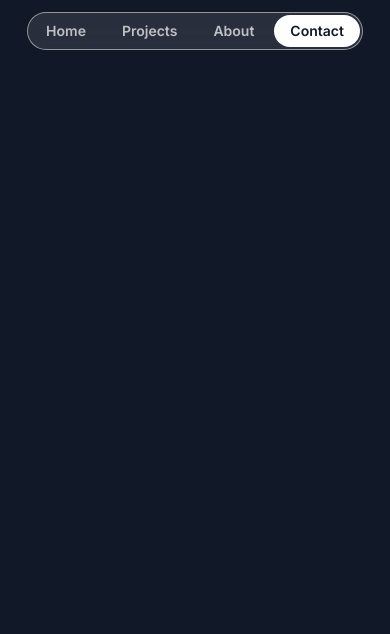
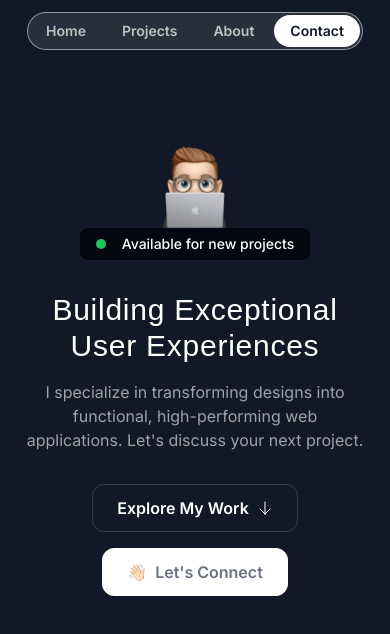
Before and after one commit to janjaw007/Portfolio_Chayanit, a Next.js app: page / in a window 390 px wide. Shown: the top 634 px of the page. Built offline with nearby package versions, Linux system fonts and the light colour scheme; a web font is replaced by a local one.

Commit message:
start Hero section and finish mobile section

```diff
--- a/src/app/page.tsx
+++ b/src/app/page.tsx
@@ -1,9 +1,10 @@
 import { Header } from "@/sections/Header";
-
+import { HeroSection } from "@/sections/Hero";
 export default function Home() {
   return (
     <div>
       <Header />
+      <HeroSection />
     </div>
   );
 }
--- a/src/sections/Header.tsx
+++ b/src/sections/Header.tsx
@@ -1,6 +1,6 @@
 export const Header = () => {
   return (
-    <div className=" flex justify-center items-center relative top-3">
+    <div className=" flex justify-center items-center fixed top-3 w-full">
       <nav className="flex gap-1 p-0.5 border border-white/50 rounded-full bg-white/10 backdrop-blur">
         <a href="#" className="nav-item">
           Home
--- a/src/sections/Hero.tsx
+++ b/src/sections/Hero.tsx
@@ -1,3 +1,49 @@
+import memojiImage from "@/assets/images/memoji-computer.png";
+import Image from "next/image";
+import ArrowDown from "@/assets/icons/arrow-down.svg";
+
 export const HeroSection = () => {
-  return <div>Hero Section</div>;
+  return (
+    <div className="py-32">
+      <div className="container">
+        <div className="flex flex-col items-center">
+          <Image
+            src={memojiImage}
+            className="size-[100px]"
+            alt="Person peeking from behind"
+          />
+          <div className="bg-gray-950 border-gray-800 px-4 py-1.5 inline-flex items-center gap-4 rounded-lg">
+            <div className="bg-green-500 rounded-full size-2.5"></div>
+            <div className="text-sm font-medium">
+              Available for new projects
+            </div>
+          </div>
+        </div>
+
+        <h1 className="font-serif text-3xl text-center mt-8 tracking-wide">
+          Building Exceptional User Experiences
+        </h1>
+        <p className="mt-4 text-center text-white/60">
+          I specialize in transforming designs into functional, high-performing
+          web applications. Let's discuss your next project.
+        </p>
+        <div className="flex flex-col items-center mt-8 gap-4">
+          <button
+            type="button"
+            className=" inline-flex items-center gap-2 border border-white/15 px-6 h-12 rounded-xl"
+          >
+            <span className="font-semibold">Explore My Work</span>
+            <ArrowDown className="size-4" />
+          </button>
+          <button
+            type="button"
+            className="inline-flex items-center gap-2 border border-white bg-white text-gray-500 h-12 px-6 rounded-xl"
+          >
+            <span>👋🏻</span>
+            <span className="font-semibold">Let's Connect</span>
+          </button>
+        </div>
+      </div>
+    </div>
+  );
 };
```
